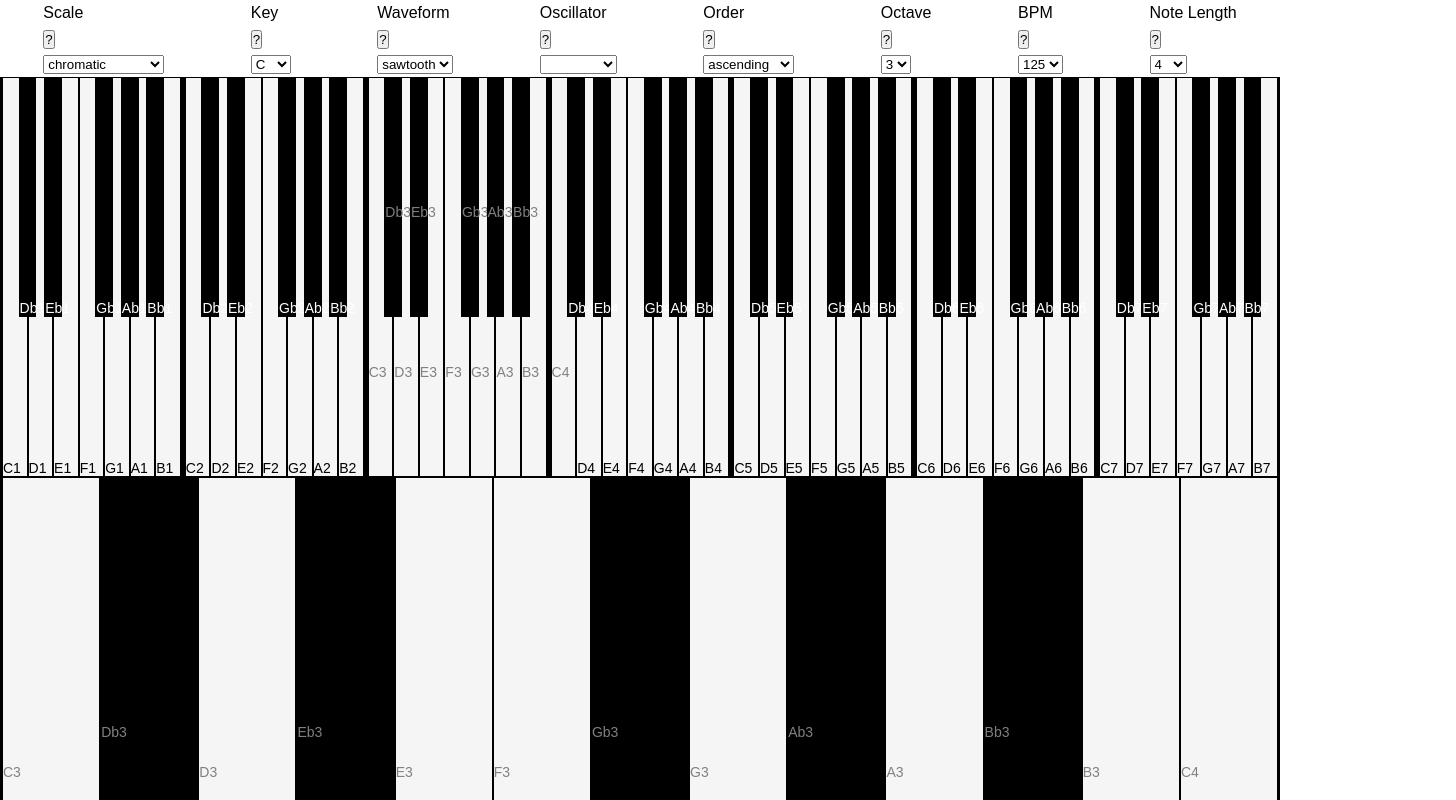
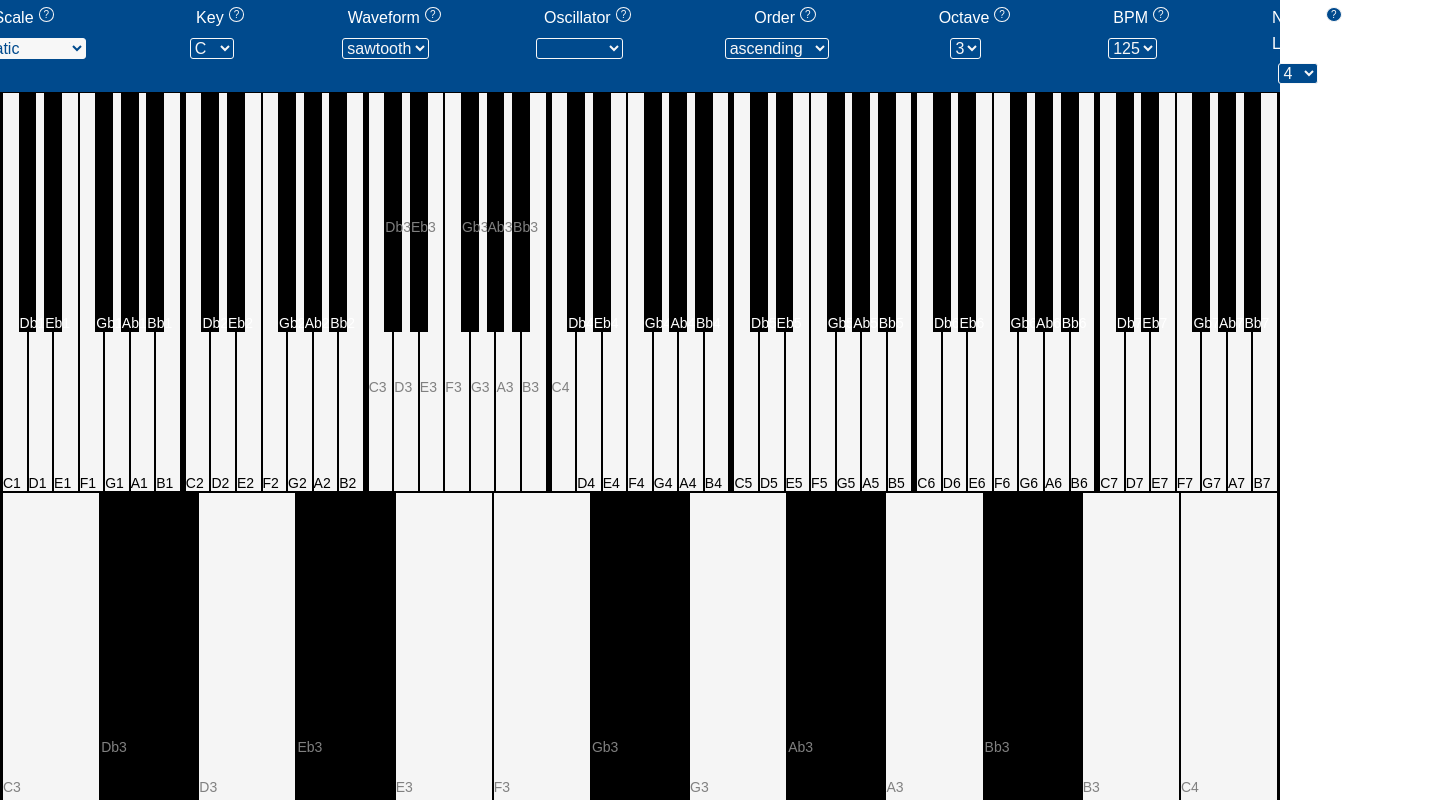
Before and after one commit to dcmorales/digital-keyboard, a React (Create React App) app: page / in a window 1280 px wide. Shown: the top 800 px of the page, 1456 px wide, since content can reach past the window. Built offline with nearby package versions, Linux system fonts and the light colour scheme.

Commit message:
Added scss to selections

```diff
--- a/src/components/Selections/DropdownOptions.js
+++ b/src/components/Selections/DropdownOptions.js
@@ -12,9 +12,9 @@ class DropdownOptions extends React.Component {
         ? optionsDefined.reverse()
         : optionsDefined;
     return (
-      <div className="selection-detail__dropdown-menu">
+      <div className="selection-detail__dropdown">
         <select
-          className="selections"
+          className="selection-detail__dropdown-menu"
           name={selectionName}
           id={`${selectionName}`}
           value={selectionValue}
@@ -24,10 +24,16 @@ class DropdownOptions extends React.Component {
               : this.context.onSelectionChange
           }
         >
-          {selectionName === 'oscillator' ? <option></option> : null}
+          {selectionName === 'oscillator' ? (
+            <option className="selection-detail__dropdown-options"></option>
+          ) : null}
           {dropdownOpts.map(option => {
             return (
-              <option key={option} value={option}>
+              <option
+                className="selection-detail__dropdown-options"
+                key={option}
+                value={option}
+              >
                 {option}
               </option>
             );
--- a/src/components/Selections/InfoText.js
+++ b/src/components/Selections/InfoText.js
@@ -2,22 +2,15 @@ import React from 'react';
 
 import { selectionInfo } from '../../values/selectionInfo';
 
-const InfoText = ({ arrNum, selectionName, showInfoText, onButtonClick }) => {
+const InfoText = ({ arrNum, selectionName }) => {
   return (
     <div className="selection-detail__info-text">
-      <button
-        className="selection-detail__info-text-button"
-        onClick={onButtonClick}
-      >
-        {showInfoText ? 'x' : '?'}
-      </button>
-      {showInfoText ? (
-        <ul className="selection-detail__info-text-list">
-          {selectionInfo[arrNum].map((info, i) => (
-            <li key={i}>{info}</li>
-          ))}
-        </ul>
-      ) : null}
+      <button className="selection-detail__info-text-button">&#63;</button>
+      <ul className="selection-detail__info-text-list">
+        {selectionInfo[arrNum].map((info, i) => (
+          <li key={i}>{info}</li>
+        ))}
+      </ul>
     </div>
   );
 };
--- a/src/components/Selections/Label.js
+++ b/src/components/Selections/Label.js
@@ -2,7 +2,10 @@ import React from 'react';
 
 const Label = ({ labelName, selectionName }) => {
   return (
-    <label className="selection-detail__label" htmlFor={`${selectionName}`}>
+    <label
+      className="selection-detail__label-name"
+      htmlFor={`${selectionName}`}
+    >
       {labelName}
     </label>
   );
--- a/src/components/Selections/SelectionDetail.js
+++ b/src/components/Selections/SelectionDetail.js
@@ -9,7 +9,6 @@ import Label from './Label';
 class SelectionDetail extends React.Component {
   state = {
     optionsDefined: [],
-    showInfoText: false,
   };
 
   componentDidMount() {
@@ -34,22 +33,15 @@ class SelectionDetail extends React.Component {
     });
   }
 
-  onButtonClick = () => {
-    this.setState({ showInfoText: !this.state.showInfoText });
-  };
-
   render() {
     const { arrNum, labelName, selectionName, selectionValue } = this.props;
     return (
       <div className="selection-detail">
-        <Label labelName={labelName} selectionName={selectionName} />
+        <div className="selection-detail__label">
+          <Label labelName={labelName} selectionName={selectionName} />
 
-        <InfoText
-          arrNum={arrNum}
-          selectionName={selectionName}
-          showInfoText={this.state.showInfoText}
-          onButtonClick={this.onButtonClick}
-        />
+          <InfoText arrNum={arrNum} selectionName={selectionName} />
+        </div>
 
         <DropdownOptions
           selectionName={selectionName}
--- a/src/components/Selections/Selections.js
+++ b/src/components/Selections/Selections.js
@@ -73,7 +73,7 @@ class Selections extends React.Component {
         />
 
         {this.context.order !== 'random' ? null : (
-          <div>
+          <React.Fragment>
             <SelectionDetail
               labelName="Total Beats"
               start="1"
@@ -82,17 +82,15 @@ class Selections extends React.Component {
               selectionValue={this.context.totalBeats}
               arrNum={8}
             />
-            {this.context.totalBeats === '' ? null : (
             <SelectionDetail
-                LabelName="Repeat"
+              labelName="Repeat"
               start="0"
               max="8"
               selectionName="repeatx"
               selectionValue={this.context.repeatx}
               arrNum={9}
             />
-            )}
-          </div>
+          </React.Fragment>
         )}
       </div>
     );
--- a/src/sass/_abstracts.scss
+++ b/src/sass/_abstracts.scss
@@ -14,5 +14,7 @@ $color-white: #fff;
 $color-black: #000;
 
 // Font
-$default-font-size: 1.6rem;
+$font-size-large: 1.6rem;
+$font-size-medium: 1.3rem;
+$font-size-small: 1rem;
 $font-primary: sans-serif;
--- a/src/sass/_base.scss
+++ b/src/sass/_base.scss
@@ -13,6 +13,5 @@ html {
 
 body {
   font-family: $font-primary;
-  font-weight: 300;
   line-height: 1.6;
 }
--- a/src/sass/_components.scss
+++ b/src/sass/_components.scss
@@ -1,16 +1,91 @@
 .selection-detail {
+  color: $color-white;
+  display: flex;
+  flex-direction: column;
+  align-items: center;
+  padding: 0 5rem;
+
   &__label {
+    display: flex;
+    padding: 0 0.5rem;
+  }
+
+  &__label-name {
+    padding: 0.5rem;
   }
 
   &__info-text {
+    position: relative;
+    display: inline-block;
+    border-radius: 50%;
+    max-width: 4px;
+    max-height: 4px;
   }
 
   &__info-text-button {
+    font-size: $font-size-small;
+
+    color: $color-grey-light-1;
+    background-color: $color-primary-dark;
+    border-color: $color-grey-light-1;
+    border-style: solid;
+    border-width: 1px;
+    border-radius: 50%;
+    outline: none;
+    padding: 0.1rem 0.4rem;
+    cursor: pointer;
+
+    &:hover {
+      color: $color-primary-light;
+      background-color: $color-grey-light-1;
+      border-color: $color-primary-light;
+    }
+  }
+
+  &__info-text:hover &__info-text-list {
+    visibility: visible;
   }
 
   &__info-text-list {
+    font-size: $font-size-medium;
+    font-weight: 300;
+    list-style: none;
+
+    background: $color-grey-light-1;
+    color: $color-primary;
+    border-style: solid;
+    border-color: $color-primary-light;
+    border-radius: 3px;
+    padding: 1rem;
+    min-width: 13rem;
+
+    visibility: hidden;
+    position: absolute;
+    z-index: 3;
+  }
+
+  &__dropdown {
+    padding-bottom: 0.5rem;
   }
 
   &__dropdown-menu {
+    font-size: inherit;
+    background-color: $color-primary-dark;
+    color: $color-grey-light-1;
+
+    border-color: $color-grey-light-1;
+    border-radius: 3px;
+    outline: none;
+    cursor: pointer;
+
+    &:hover {
+      background-color: $color-grey-light-1;
+      color: $color-primary-dark;
+    }
+  }
+
+  &__dropdown-options {
+    background-color: $color-primary-dark;
+    color: $color-grey-light-1;
   }
 }
--- a/src/sass/_layout.scss
+++ b/src/sass/_layout.scss
@@ -5,8 +5,9 @@
 }
 
 .selections-container {
-  font-size: $default-font-size;
+  background-color: $color-primary-dark;
+  font-size: $font-size-large;
 
   display: flex;
-  justify-content: space-around;
+  justify-content: center;
 }
--- a/src/values/selectionInfo.js
+++ b/src/values/selectionInfo.js
@@ -23,26 +23,26 @@ export const selectionInfo = [
   //****************************************************************************
   //oscillator
   [
-    'Osc1 detunes value by -50',
-    'Osc2 detunes value by +50',
-    'Mid-bass is (pitch + 50)/2',
-    'Bass is pitch/2',
+    'Osc1 detunes value by -50.',
+    'Osc2 detunes value by +50.',
+    'Mid-bass is (pitch + 50)/2.',
+    'Bass is pitch/2.',
   ],
 
   //****************************************************************************
   //order
   [
-    'Ascending: frequency => higher frequency',
-    'Descending: frequency => lower frequency',
-    'Random: will play notes in random order',
+    'Ascending: lowest frequency to highest frequency.',
+    'Descending: highest frequency to lowest frequency.',
+    'Random: will play notes in random order.',
   ],
 
   //****************************************************************************
   //octave
   [
-    'Series of notes occupying the interval between two notes',
-    'Going up an octave doubles the frequency',
-    'Going down an octave divides frequency in half',
+    'Series of notes occupying the interval between two notes.',
+    'Going up an octave doubles the frequency.',
+    'Going down an octave divides frequency in half.',
   ],
 
   //****************************************************************************
@@ -51,21 +51,21 @@ export const selectionInfo = [
 
   //****************************************************************************
   //noteLength
-  ['Length of note, options are quarter, eighth, sixteenth, 32nd '],
+  ['Length of note.', 'Options are quarter, eighth, sixteenth, 32nd.'],
 
   //****************************************************************************
   //# of different beats
   [
-    'Total of different beats to play',
-    'Max number is defined by total notes in scale',
-    'Only works when order is set to random',
+    'Total of different beats to play.',
+    'Max number is defined by total notes in scale.',
+    'Only works when order is set to random.',
   ],
 
   //****************************************************************************
   //repeatx
   [
-    'Number of times to repeat selected notes',
+    'Number of times to repeat selected notes.',
     'Note: repeat 0x will play through once, 1x will play all notes then repeat once, etc.',
-    'Only works when order is set to random and total beats is not blank',
+    'Only works when order is set to random.',
   ],
 ];
```
Lines whose indentation alone changed are shown as unchanged.
